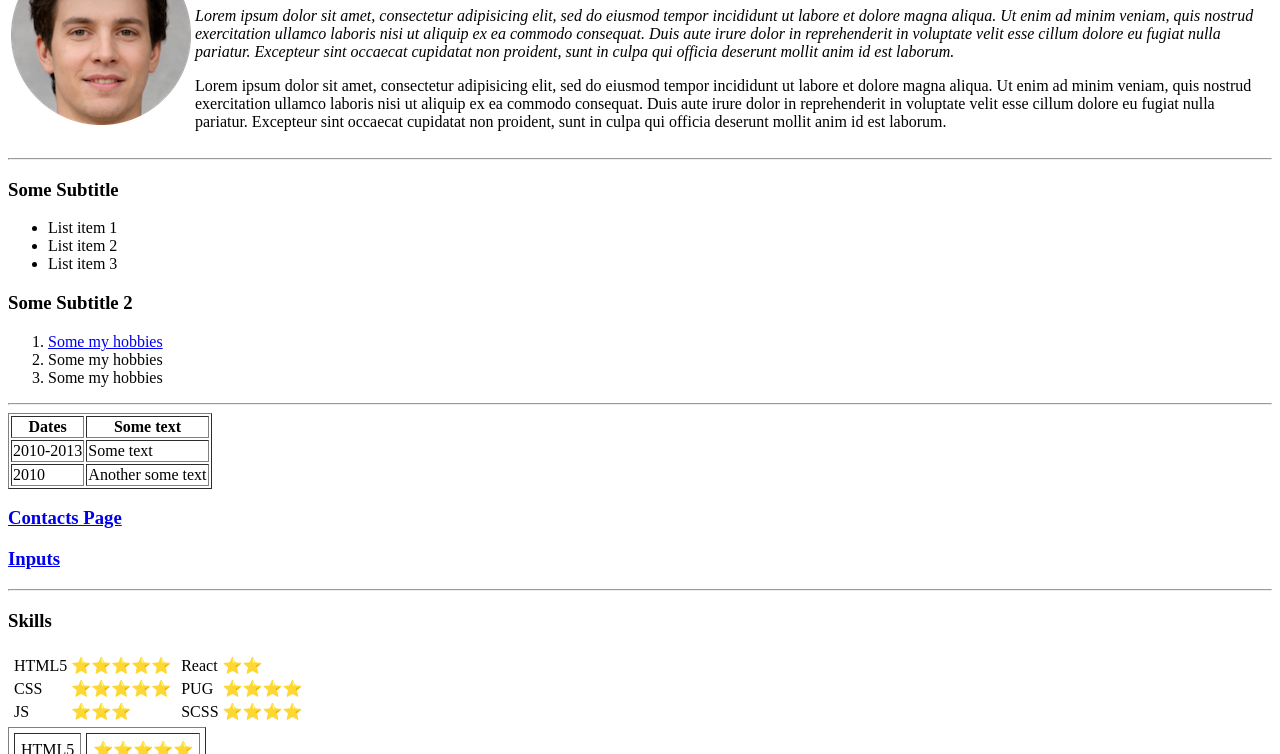
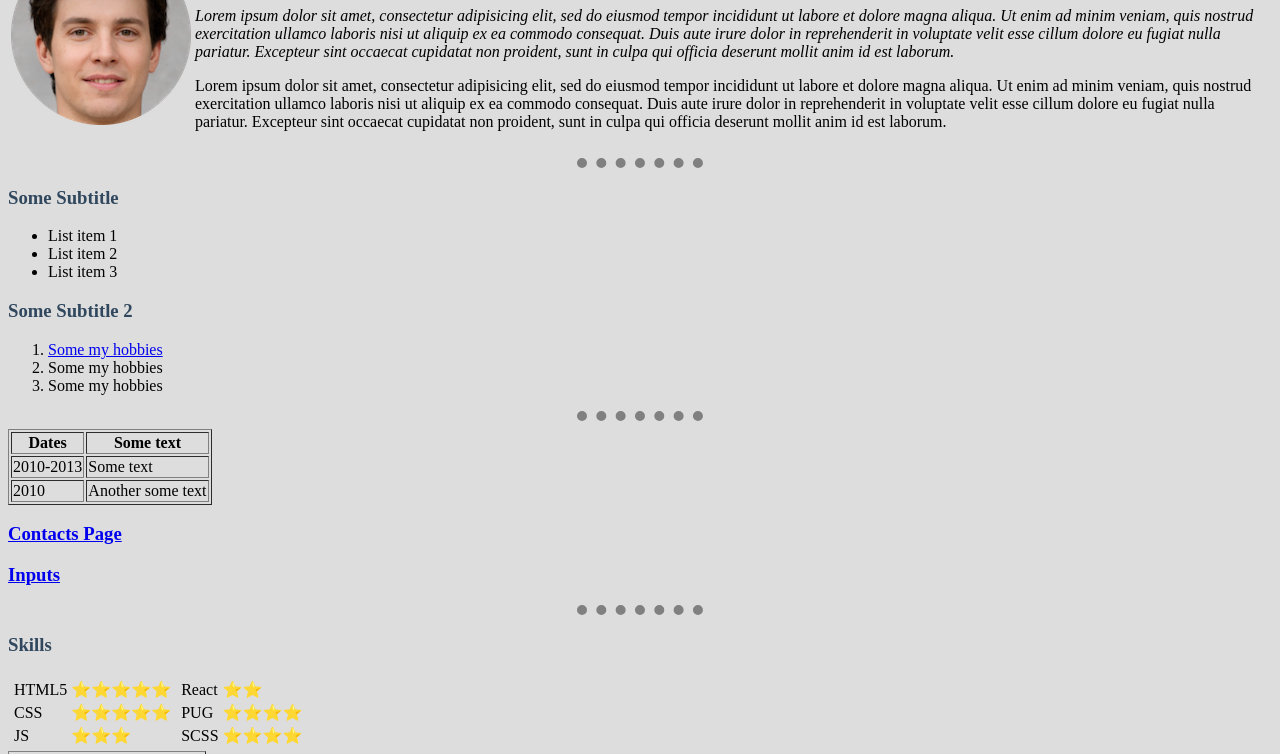
Before and after one commit to MaxTarasevich/The_Complete_2022_Web_Development_Bootcamp_Udemy, a plain HTML site: page HTML-Personal-Site/index.html in a window 1280 px wide. Shown: the part 84-838 px from the top of the page. Drawn offline with Linux system fonts and the light colour scheme.

Commit message:
feat: completed basic css modul

```diff
--- /dev/null
+++ b/HTML-Personal-Site/css/style.css
@@ -0,0 +1,14 @@
+body{
+  background-color:#DDDDDD;
+}
+hr{
+  background-color:transparent;
+  width: 10%;
+  border: none;
+  border-bottom: 2px dotted grey;
+  border-width: 10px;
+
+}
+h1,h3{
+  color: #30475E;
+}
--- a/HTML-Personal-Site/index.html
+++ b/HTML-Personal-Site/index.html
@@ -4,9 +4,10 @@
 <head>
   <meta charset="utf-8">
   <title>Maksim's Personal Site</title>
+  <link rel="stylesheet" href="css/style.css">
 </head>
 
-<body>
+<body >
   <table cellspacing="50%">
     <tr>
       <td>  <img src="./fake-human-circle-img.png" alt="photo"> </td>
```
Also changed, not shown: HTML-Personal-Site/contacts.html (+1 -0 lines), HTML-Personal-Site/inputs.html (+1 -0 lines).
